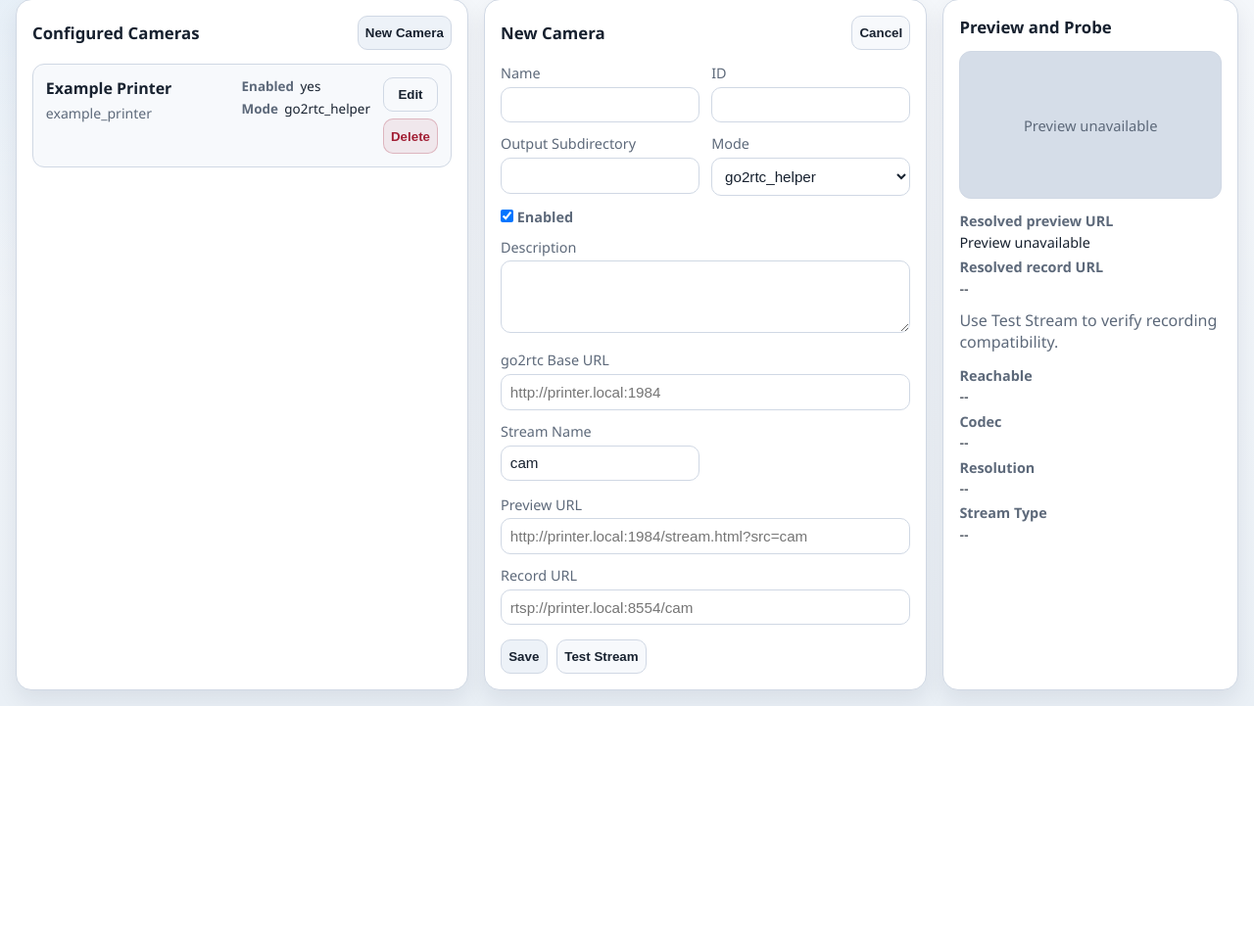
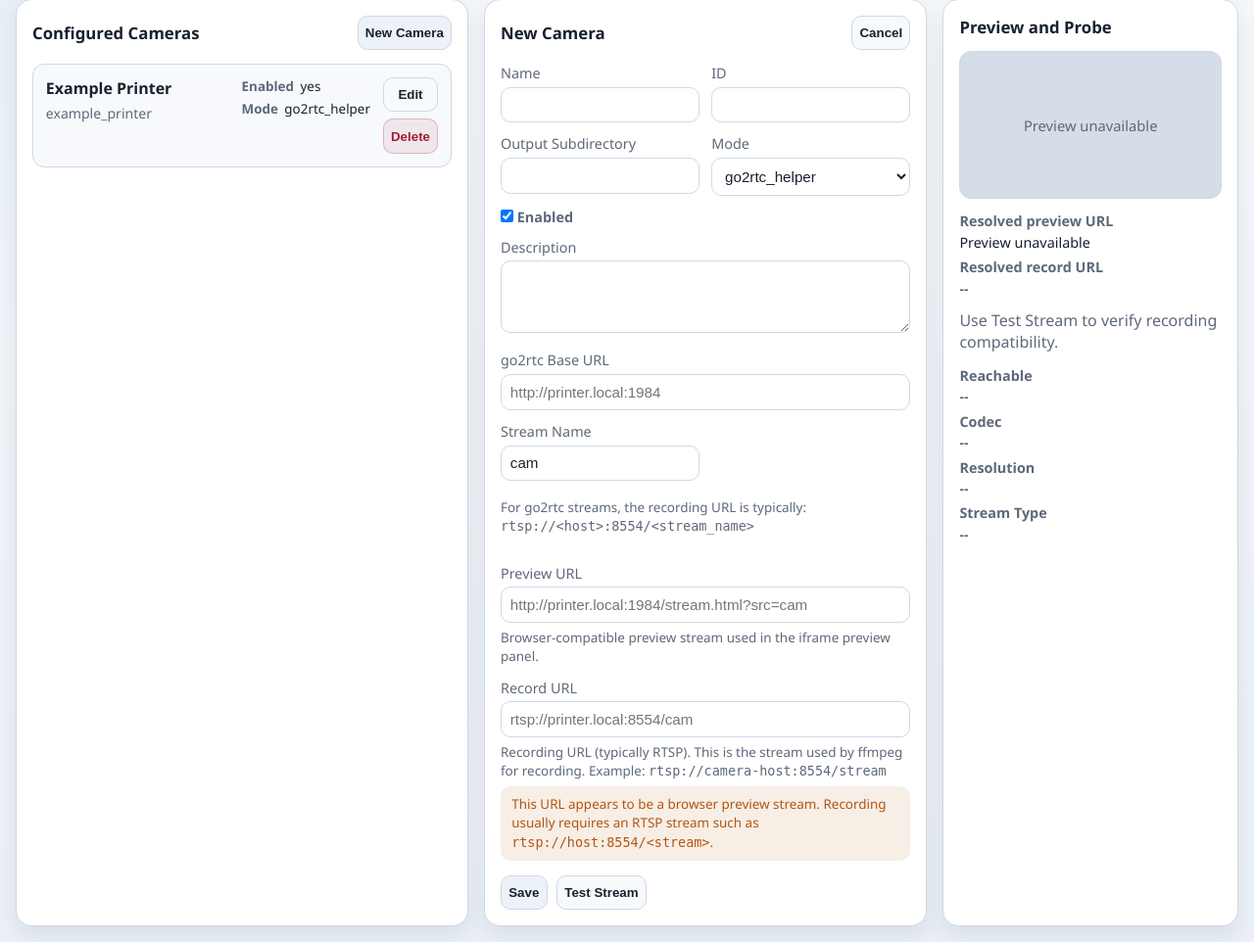
Before and after one commit to khisanthax/printernvr, a FastAPI app: page /cameras in a window 1280 px wide. Shown: the part 150-1112 px from the top of the page at 98% size. Before the commit the page ends 871 px from the top, so only its background shows below. Run offline with FastAPI, Linux system fonts and the light colour scheme.

Commit message:
Improve camera setup UX by clarifying RTSP recording URLs and detecting preview-style inputs

```diff
--- a/static/cameras.js
+++ b/static/cameras.js
@@ -13,6 +13,7 @@ const probeSummary = document.querySelector(".probe-result__summary");
 const previewNode = document.querySelector("#editor-preview");
 const resolvedPreviewNode = document.querySelector("#resolved-preview-url");
 const resolvedRecordNode = document.querySelector("#resolved-record-url");
+const recordUrlWarning = document.querySelector("#record-url-warning");
 
 const fields = {
   editingCameraId: document.querySelector("#editing-camera-id"),
@@ -70,6 +71,21 @@ function resolveUrls(draft) {
     preview_url: previewUrlManual || generatedPreview || "",
     record_url: recordUrlManual || generatedRecord || "",
   };
+}
+
+function looksLikePreviewStream(url) {
+  if (!url) {
+    return false;
+  }
+
+  const normalized = url.toLowerCase();
+  return [
+    "stream.html",
+    "mjpeg",
+    "snapshot",
+    "?src=",
+    "&src=",
+  ].some((pattern) => normalized.includes(pattern));
 }
 
 function cameraPayload() {
@@ -134,12 +150,23 @@ function updatePreviewPanel() {
   const resolved = resolveUrls(draft);
   resolvedPreviewNode.textContent = resolved.preview_url || "Preview unavailable";
   resolvedRecordNode.textContent = resolved.record_url || "--";
+  updateRecordUrlWarning(resolved.record_url);
 
   if (resolved.preview_url) {
     previewNode.innerHTML = `<iframe title="Camera preview" src="${resolved.preview_url}" loading="lazy" allowfullscreen></iframe>`;
   } else {
     previewNode.innerHTML = '<div class="no-preview">Preview unavailable</div>';
   }
+}
+
+function updateRecordUrlWarning(recordUrl) {
+  if (!recordUrlWarning) {
+    return false;
+  }
+
+  const showWarning = looksLikePreviewStream(recordUrl);
+  recordUrlWarning.hidden = !showWarning;
+  return showWarning;
 }
 
 function resetProbeResult() {
@@ -214,6 +241,7 @@ function beginNewCamera() {
   document.querySelector("#delete-camera-button").hidden = true;
   formError.hidden = true;
   formError.textContent = "";
+  updateRecordUrlWarning("");
   setModeVisibility();
   updatePreviewPanel();
   resetProbeResult();
@@ -268,6 +296,7 @@ async function saveCamera(event) {
   formError.textContent = "";
   const payload = cameraPayload();
   const expectedId = payload.id || slugifyCameraId(payload.name);
+  updateRecordUrlWarning(resolveUrls(payload).record_url);
 
   try {
     let response = null;
@@ -316,6 +345,7 @@ async function deleteCamera(cameraId) {
 
 async function probeCamera() {
   resetProbeResult();
+  updateRecordUrlWarning(resolveUrls(cameraPayload()).record_url);
   try {
     const payload = await fetchJson("/api/camera/probe", {
       method: "POST",
--- a/static/style.css
+++ b/static/style.css
@@ -438,6 +438,25 @@ body {
   background: #fff;
 }
 
+.form-helper,
+.form-warning {
+  display: block;
+  margin-top: 0.35rem;
+  font-size: 0.84rem;
+  line-height: 1.45;
+}
+
+.form-helper {
+  color: var(--muted);
+}
+
+.form-warning {
+  padding: 0.55rem 0.7rem;
+  border-radius: 10px;
+  background: rgba(179, 86, 18, 0.1);
+  color: var(--warning);
+}
+
 .form-grid__full {
   grid-column: 1 / -1;
 }
--- a/templates/cameras.html
+++ b/templates/cameras.html
@@ -79,16 +79,24 @@
               Stream Name
               <input id="camera-stream-name" name="stream_name" type="text" placeholder="cam">
             </label>
+            <p class="form-helper form-grid__full">
+              For go2rtc streams, the recording URL is typically: <code>rtsp://&lt;host&gt;:8554/&lt;stream_name&gt;</code>
+            </p>
           </div>
 
           <div id="manual-fields" class="form-grid" hidden>
             <label class="form-grid__full">
               Preview URL
               <input id="camera-preview-url" name="preview_url" type="text" placeholder="http://printer.local:1984/stream.html?src=cam">
+              <span class="form-helper">Browser-compatible preview stream used in the iframe preview panel.</span>
             </label>
             <label class="form-grid__full">
               Record URL
               <input id="camera-record-url" name="record_url" type="text" placeholder="rtsp://printer.local:8554/cam">
+              <span class="form-helper">Recording URL (typically RTSP). This is the stream used by ffmpeg for recording. Example: <code>rtsp://camera-host:8554/stream</code></span>
+              <span id="record-url-warning" class="form-warning" hidden>
+                This URL appears to be a browser preview stream. Recording usually requires an RTSP stream such as <code>rtsp://host:8554/&lt;stream&gt;</code>.
+              </span>
             </label>
           </div>
 
```
Also changed, not shown: docs/ARCHITECTURE.md (+6 -0 lines), README.md.
